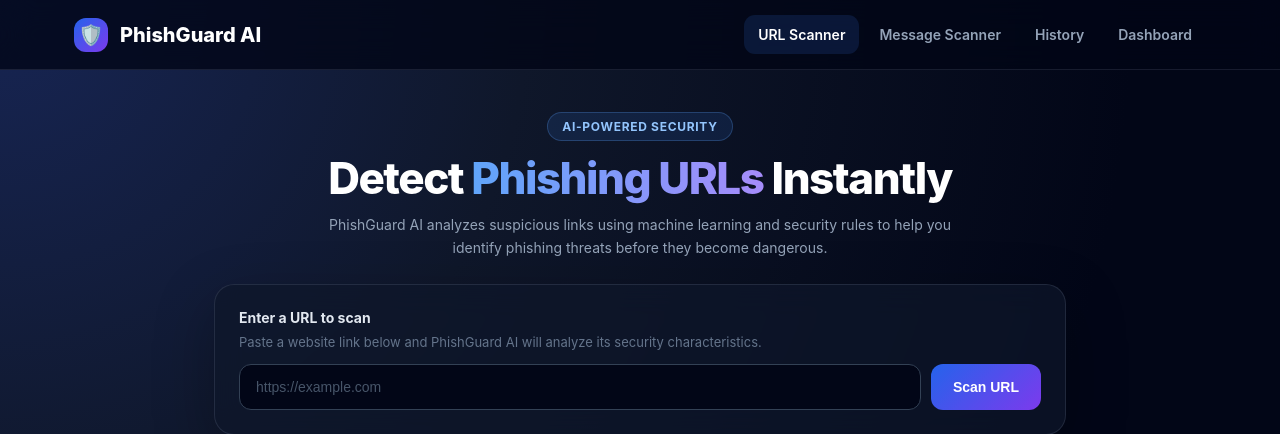
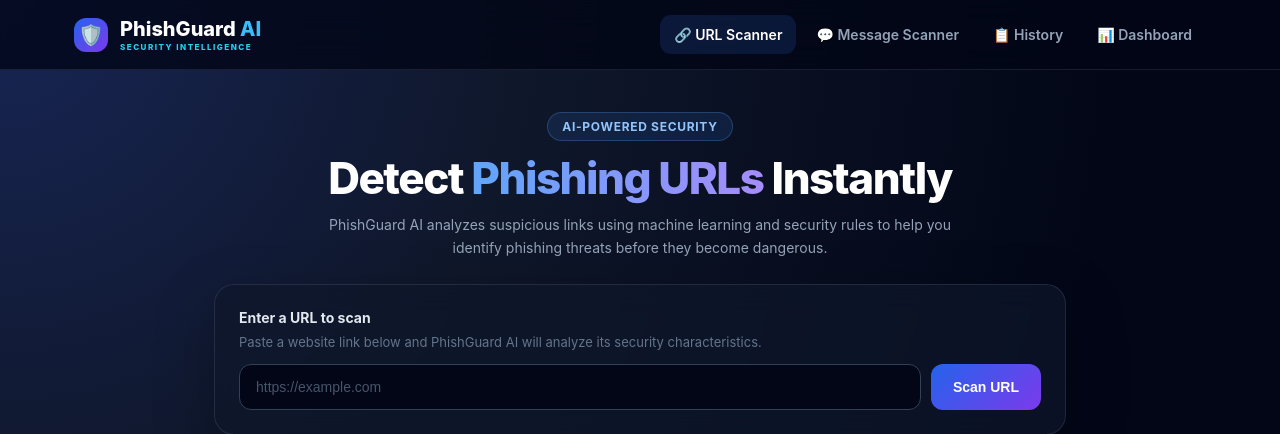
Before and after one commit to pallavik100825/PhishGuard-AI, a Flask app: page / in a window 1280 px wide. Shown: the top 434 px of the page. Run offline with Flask 3, Linux system fonts and the light colour scheme; parts of the project's set-up code (start-up, migrations or seed data) failed here and were passed over.

Commit message:
Unify scanner navigation branding

```diff
--- a/templates/index.html
+++ b/templates/index.html
@@ -91,6 +91,33 @@
             white-space: nowrap;
         }
 
+        .brand-text {
+            display: flex;
+            flex-direction: column;
+            justify-content: center;
+            line-height: 1;
+        }
+
+        .brand-title {
+            color: #ffffff;
+            font-size: 20px;
+            font-weight: 800;
+            white-space: nowrap;
+        }
+
+        .brand-ai {
+            color: #38bdf8;
+        }
+
+        .brand-subtitle {
+            margin-top: 4px;
+            color: #22d3ee;
+            font-size: 8px;
+            font-weight: 800;
+            letter-spacing: 1.5px;
+            white-space: nowrap;
+        }
+
         .brand-icon {
             width: 34px;
             height: 34px;
@@ -177,7 +204,7 @@
 
             padding: 6px 14px;
 
-            border-radius: 9911px;
+            border-radius: 999px;
 
             background:
                 rgba(59,130,246,0.13);
@@ -1010,9 +1037,17 @@
                     🛡️
                 </div>
 
-                <span>
-                    PhishGuard AI
-                </span>
+                <div class="brand-text">
+
+                    <span class="brand-title">
+                        PhishGuard <span class="brand-ai">AI</span>
+                    </span>
+
+                    <span class="brand-subtitle">
+                        SECURITY INTELLIGENCE
+                    </span>
+
+                </div>
 
             </a>
 
@@ -1020,19 +1055,19 @@
             <div class="nav-links">
 
                 <a href="/" class="active">
-                    URL Scanner
+                    🔗 URL Scanner
                 </a>
 
                 <a href="/message">
-                    Message Scanner
+                    💬 Message Scanner
                 </a>
 
                 <a href="/history">
-                    History
+                    📋 History
                 </a>
 
                 <a href="/dashboard">
-                    Dashboard
+                    📊 Dashboard
                 </a>
 
             </div>
```
